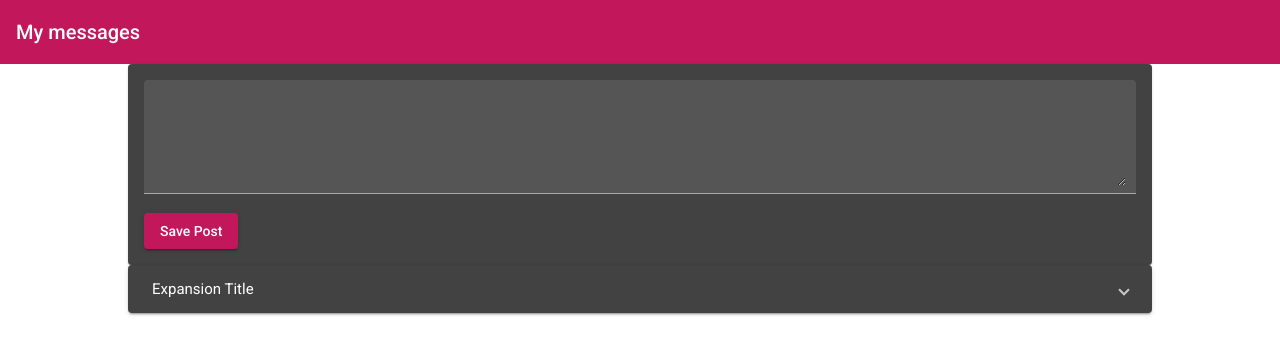
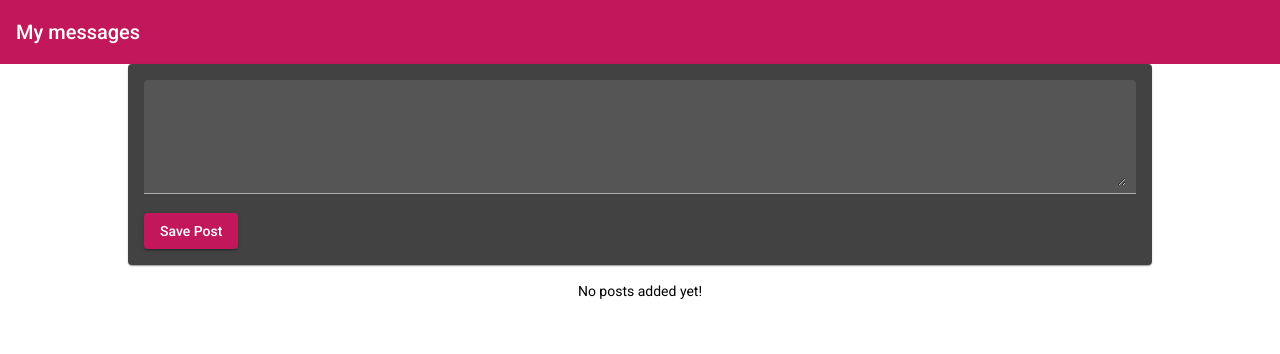
Before and after one commit to Krzyslox/BookingApp, an Angular app: page / in a window 1280 px wide. Shown: the top 354 px of the page. Built offline with nearby package versions, Linux system fonts and the light colour scheme.

Commit message:
finished UI

```diff
--- a/src/app/posts/post-list/post-list.component.css
+++ b/src/app/posts/post-list/post-list.component.css
@@ -0,0 +1,8 @@
+:host {
+    display: block;
+    margin-top: 1rem;
+}
+
+.info-text {
+    text-align: center;
+}
--- a/src/app/posts/post-list/post-list.component.html
+++ b/src/app/posts/post-list/post-list.component.html
@@ -1,8 +1,9 @@
-<mat-accordion>
-    <mat-expansion-panel>
+<mat-accordion mult="true" *ngIf="posts">
+    <mat-expansion-panel *ngFor="let post of posts">
         <mat-expansion-panel-header>
-            Expansion Title
+            {{post.title}}
         </mat-expansion-panel-header>
-        <p>{{ newPost }}</p>
+        <p>{{ post.content }}</p>
     </mat-expansion-panel>
 </mat-accordion>
+<p class="info-text mat-body-1" *ngIf="posts.length <= 0">No posts added yet!</p>
--- a/src/app/posts/post-list/post-list.component.ts
+++ b/src/app/posts/post-list/post-list.component.ts
@@ -7,6 +7,14 @@
 })
 export class PostListComponent implements OnInit {
 
+  // posts = [
+  //   { title: 'First Post', content: 'This is the first post\'s content' },
+  //   { title: 'Second Post', content: 'This is the second post\'s content' },
+  //   { title: 'Third Post', content: 'This is the third post\'s content' }
+  // ]
+
+  posts = [];
+
   newPost = 'Test';
   constructor() { }
 
```
